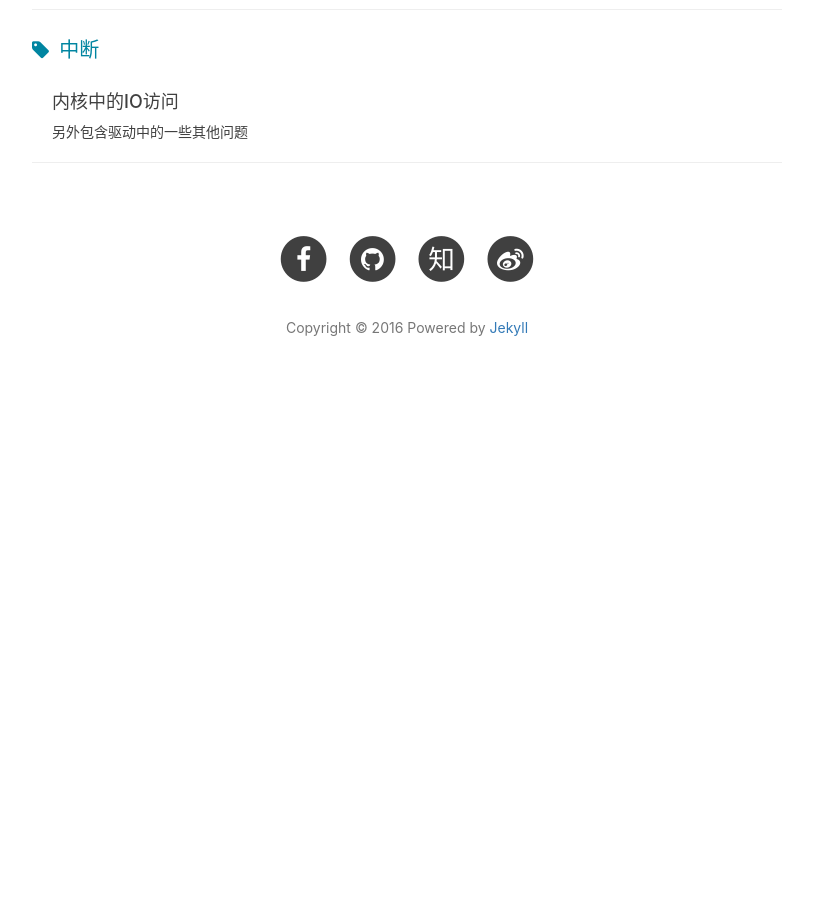
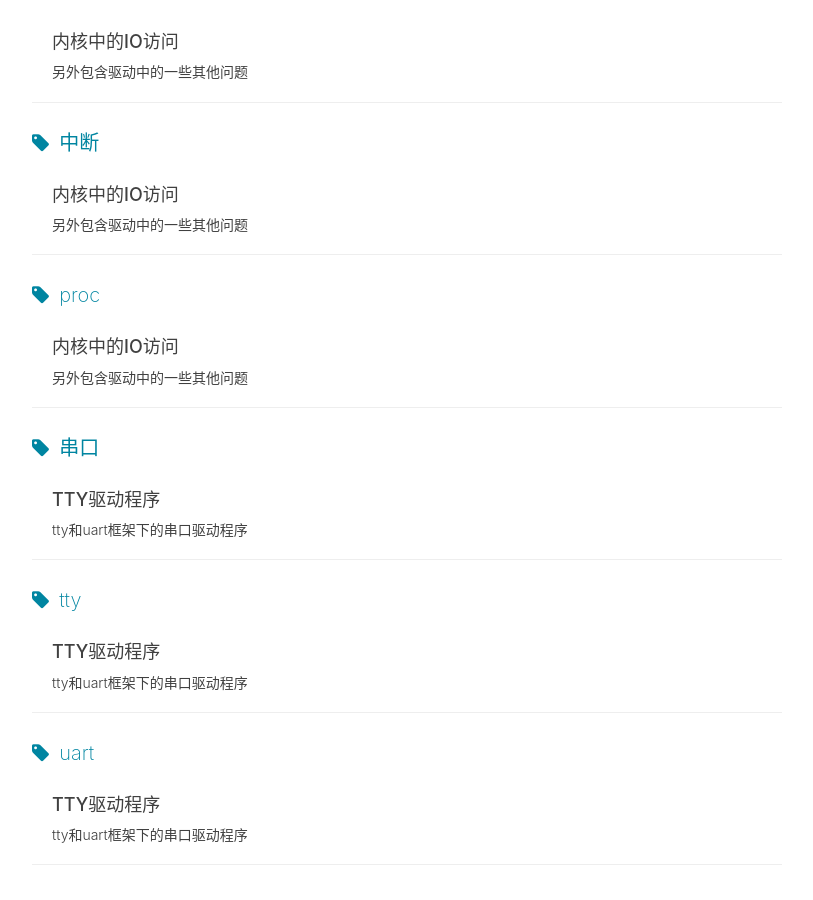
Before and after one commit to eeluobu/eeluobu.github.io, a Jekyll site: the page built from tags/index.html, in a window 1280 px wide and 900 px high, scrolled down 4137 px. Shown: the whole window, without its empty margins (233-1046 px from the left). Built offline with Jekyll 4.4.1, drawn with Linux system fonts in a browser that asks for light colours; nearby versions of some CDN libraries; comment, search, counter and statistics services are not loaded; before the commit the page ends 4542 px from its top, so only the background shows below that; some of the changed lines change nothing that is shown; some of the changed text lies outside the part shown.

Commit message:
new tty post

````diff
--- a/_posts/2016-05-04-io.markdown
+++ b/_posts/2016-05-04-io.markdown
@@ -10,6 +10,7 @@ tags:
     - linux
     - IO
     - 中断
+    - proc
 ---
 
 前面介绍的都是一些设备模型，没有具体到内核驱动的细节部分，比如访问硬件时要进行地址映射，定义ioctl的命令，驱动中的中断等。
--- /dev/null
+++ b/_posts/2016-05-05-tty.markdown
@@ -0,0 +1,476 @@
+---
+layout:     post
+title:      "TTY驱动程序"
+subtitle:   "tty和uart框架下的串口驱动程序"
+date:       2016-05-05
+author:     "luobu"
+header-img: "img/post.jpg"
+catalog:    true
+tags:
+    - linux
+    - 串口
+    - tty
+    - uart
+---
+
+### TTY框架
+
+有3种不同类型 tty 驱动：控制台，串口，和 pty 。控制台和 pty 驱动在内核中已经被编写好了，唯一需要编写的就是串口类型的驱动。
+
+#### 工作流程
+
+下面是用户程序和tty设备之间进行通信的流程图
+
+![img](/img/post/tty.jpg)
+
+**tty core**从用户获取将要发送给tty设备的数据，传递数据到**tty line discipline**（线路规程）驱动，然后线路规程驱动传递数据到**tty driver**。最后tty driver将数据格式转换后，发送给硬件。
+
+从tty 硬件收到的数据向上传输通过tty driver，进入到tty line discipline驱动，再进入到tty core，然后被用户获取。
+
+有时tty core和tty driver之间也可以不通过tty line discipline（线路规程）驱动进行通信。另外线路规程对数据格式的转化通常可以通过一些协议来实现，比如PPP或者Bluetooth等。
+
+#### uart和tty
+
+最开始的时候，老搞不清楚uart和tty的区别，以为uart驱动就是tty驱动。其实不是这样的，tty驱动程序是通用的一个tty设备程序框架，tty设备包含uart设备。也就是说，tty设备的驱动框架可以用来驱动uart设备，但是在Linux程序中，uart设备的驱动程序被开发者单独写出来了，不过uart的程序框架也是在tty基础上。
+
+下面介绍的tty设备驱动程序是通用的，也就是说在不同的平台上一般是可以用的，移植的话无非就是底层的寄存器需要更改一下。
+
+
+### TTY结构
+
+
+#### tty_driver
+
+tty_driver结构用来向tty core注册一个 tty 驱动程序。
+
+``` c
+struct tty_driver {
+    int	magic;        /* magic number for this structure */
+    struct kref kref; /* Reference management */
+    struct cdev cdev;
+    struct module *owner;
+    const char *driver_name;
+    const char *name;
+    int	name_base;   /* offset of printed name */
+    int	major;       /* major device number */
+    int	minor_start; /* start of minor device number */
+    int	minor_num;   /* number of *possible* devices */
+    int	num;         /* number of devices allocated */
+    short type;      /* type of tty driver */
+    short subtype;   /* subtype of tty driver */
+    struct ktermios init_termios; /* Initial termios */
+    int	flags;       /* tty driver flags */
+    struct proc_dir_entry *proc_entry; /* /proc fs entry */
+    struct tty_driver *other; /* only used for the PTY driver */
+    /*
+     * Pointer to the tty data structures
+     */
+    struct tty_struct **ttys;
+    struct ktermios **termios;
+    struct ktermios **termios_locked;
+    void *driver_state;
+    /*
+     * Driver methods
+     */
+    const struct tty_operations *ops;
+    struct list_head tty_drivers;
+};
+
+```
+其中`init_termios`为ktermios结构。
+
+**struct ktermios**
+
+``` c
+struct termios {
+    tcflag_t c_iflag;  /* input mode flags */
+    tcflag_t c_oflag;  /* output mode flags */
+    tcflag_t c_cflag;  /* control mode flags */
+    tcflag_t c_lflag;  /* local mode flags */
+    cc_t c_line;       /* line discipline */
+    cc_t c_cc[NCCS];   /* control characters */
+};
+```
+
+#### tty_operations
+
+tty_operations结构包含所有的回调函数，这些函数可以被tty driver设置和被tty core调用。所有包含在这个结构中的的函数指针也在tty_driver结构中，但是会很快被只有一个这个结构的实例替代。
+
+``` c
+struct tty_operations {
+    struct tty_struct * (*lookup)(struct tty_driver *driver, struct inode *inode, int idx);
+    int  (*install)(struct tty_driver *driver, struct tty_struct *tty);
+    void (*remove)(struct tty_driver *driver, struct tty_struct *tty);
+    int  (*open)(struct tty_struct * tty, struct file * filp);
+    void (*close)(struct tty_struct * tty, struct file * filp);
+    void (*shutdown)(struct tty_struct *tty);
+    void (*cleanup)(struct tty_struct *tty);
+    int  (*write)(struct tty_struct * tty, const unsigned char *buf, int count);
+    int  (*put_char)(struct tty_struct *tty, unsigned char ch);
+    void (*flush_chars)(struct tty_struct *tty);
+    int  (*write_room)(struct tty_struct *tty);
+    int  (*chars_in_buffer)(struct tty_struct *tty);
+    int  (*ioctl)(struct tty_struct *tty, unsigned int cmd, unsigned long arg);
+    long (*compat_ioctl)(struct tty_struct *tty, unsigned int cmd, unsigned long arg);
+    void (*set_termios)(struct tty_struct *tty, struct ktermios * old);
+    void (*throttle)(struct tty_struct * tty);
+    void (*unthrottle)(struct tty_struct * tty);
+    void (*stop)(struct tty_struct *tty);
+    void (*start)(struct tty_struct *tty);
+    void (*hangup)(struct tty_struct *tty);
+    int  (*break_ctl)(struct tty_struct *tty, int state);
+    void (*flush_buffer)(struct tty_struct *tty);
+    void (*set_ldisc)(struct tty_struct *tty);
+    void (*wait_until_sent)(struct tty_struct *tty, int timeout);
+    void (*send_xchar)(struct tty_struct *tty, char ch);
+    int  (*tiocmget)(struct tty_struct *tty);
+    int  (*tiocmset)(struct tty_struct *tty, unsigned int set, unsigned int clear);
+    int  (*resize)(struct tty_struct *tty, struct winsize *ws);
+    int  (*set_termiox)(struct tty_struct *tty, struct termiox *tnew);
+    int  (*get_icount)(struct tty_struct *tty, struct serial_icounter_struct *icount);
+
+    const struct file_operations *proc_fops;
+};
+```
+上面的函数比较多，一般实现open 、close 、write 、write_room 、set_termios 、tiocmget 、tiocmset等。
+
+`write_room`：用来检测缓冲区的剩余空间；
+
+`set_termios`：当设备的termios设置发生改变时，该函数被tty_core调用;
+
+`tiocmget`：获得特定tty设备的当前线路设置；
+
+`tiocmset`：为特定的tty设备设置当前线路。
+
+
+
+#### tty_struct
+
+tty core使用tty_struct保存当前特定tty端口的状态，除了少数的例外，改结构中的所有成员都只能被tty core所使用。
+
+``` c
+struct tty_struct {
+    int	magic;
+    struct kref kref;
+    struct device *dev;
+    struct tty_driver *driver;
+    const struct tty_operations *ops;
+    int index;
+
+    /* Protects ldisc changes: Lock tty not pty */
+    struct mutex ldisc_mutex;
+    struct tty_ldisc *ldisc;
+
+    struct mutex termios_mutex;
+    spinlock_t ctrl_lock;
+    /* Termios values are protected by the termios mutex */
+    struct ktermios *termios, *termios_locked;
+    struct termiox *termiox;	/* May be NULL for unsupported */
+    char name[64];
+    struct pid *pgrp;		/* Protected by ctrl lock */
+    struct pid *session;
+    unsigned long flags;
+    int count;
+    struct winsize winsize;		/* termios mutex */
+    unsigned char stopped:1, hw_stopped:1, flow_stopped:1, packet:1;
+    unsigned char low_latency:1, warned:1;
+    unsigned char ctrl_status;	/* ctrl_lock */
+    unsigned int receive_room;	/* Bytes free for queue */
+
+    struct tty_struct *link;
+    struct fasync_struct *fasync;
+    struct tty_bufhead buf;		/* Locked internally */
+    int alt_speed;		/* For magic substitution of 38400 bps */
+    wait_queue_head_t write_wait;
+    wait_queue_head_t read_wait;
+    struct work_struct hangup_work;
+    void *disc_data;
+    void *driver_data;
+    struct list_head tty_files;
+
+#define N_TTY_BUF_SIZE 4096
+
+   /*
+    * The following is data for the N_TTY line discipline.  For
+    * historical reasons, this is included in the tty structure.
+    * Mostly locked by the BKL.
+    */
+    unsigned int column;
+    unsigned char lnext:1, erasing:1, raw:1, real_raw:1, icanon:1;
+    unsigned char closing:1;
+    unsigned char echo_overrun:1;
+    unsigned short minimum_to_wake;
+    unsigned long overrun_time;
+    int num_overrun;
+    unsigned long process_char_map[256/(8*sizeof(unsigned long))];
+    char *read_buf;
+    int read_head;
+    int read_tail;
+    int read_cnt;
+    unsigned long read_flags[N_TTY_BUF_SIZE/(8*sizeof(unsigned long))];
+    unsigned char *echo_buf;
+    unsigned int echo_pos;
+    unsigned int echo_cnt;
+    int canon_data;
+    unsigned long canon_head;
+    unsigned int canon_column;
+    struct mutex atomic_read_lock;
+    struct mutex atomic_write_lock;
+    struct mutex output_lock;
+    struct mutex echo_lock;
+    unsigned char *write_buf;
+    int write_cnt;
+    spinlock_t read_lock;
+    /* If the tty has a pending do_SAK, queue it here - akpm */
+    struct work_struct SAK_work;
+    struct tty_port *port;
+};
+```
+
+
+### 操作函数
+
+#### tty注册
+
+**分配tty驱动程序**
+
+``` c
+tiny_tty_driver = alloc_tty_driver(TINY_TTY_MINORS);
+```
+TINY_TTY_MINORS为tty设备的数量。
+
+**定义操作函数**
+
+``` c
+static struct tty_operstions serial_ops = {
+    .open = demo_open,
+    .close = demo_close,
+    .write = demo_write,
+    .write_room = demo_write_room,
+    .set_termios = demo_set_terimos,
+};
+```
+
+**初始化tty驱动程序**
+
+``` c
+tiny_tty_driver->owner = THIS_MODULE;
+tiny_tty_driver->driver_name = "tiny_tty";
+tiny_tty_driver->name = "ttty";
+/*省略一些tiny_tty_driver的初始化*/
+
+/*.....*/
+
+tty_set_operations(tiny_tty_driver, &serial_ops);
+```
+
+**注册tty驱动程序**
+
+``` C
+tty_register_driver(tiny_tty_driver);
+```
+
+**注册tty设备**
+
+``` c
+for (i = 0; i < TINY_TTY_MINORS; i++)
+    tty_register_device(tiny_tty_driver, i, NULL);
+```
+第二个参数`i`是tty设备的序号。
+
+tty设备和驱动注册好之后，就可在应用程序中**open**，然后使用相关函数配置好参数后，就可以使用**read**和**write**函数进行读写。
+
+#### tty注销
+
+**注销tty设备和驱动程序**
+
+``` c
+for (i = 0; i < TINY_TTY_MINORS; i++)
+    tty_unregister_device(tiny_tty_driver, i);
+tty_unregister_driver(tiny_tty_driver);
+```
+
+### UART框架
+
+关于驱动uart设备，前面讲的是一种使用tty驱动框架的方法，另一种是使用Uart驱动框架加上tty驱动框架混合驱动。
+
+
+### UART结构
+
+uart驱动程序围绕三个关键的数据结构展开，分别是：`uart_driver`、`uart_port`、`uart_ops`。
+
+#### uart_driver
+
+struct uart_driver是Uart相关的驱动程序的特定结构。
+
+``` c
+struct uart_driver {
+    struct module *owner;
+    const char    *driver_name;
+    const char    *dev_name;
+    int   major;
+    int   minor;
+    int   nr;
+    struct console *cons;
+    /*
+     * these are private; the low level driver should not
+     * touch these; they should be initialised to NULL
+     */
+    struct uart_state	*state;
+    struct tty_driver	*tty_driver;
+};
+```
+
+#### uart_port
+
+struct uart_port结构用来对Uart的端口进行初始化和配置。
+
+``` c
+struct uart_port {
+    spinlock_t lock;
+    unsigned long iobase;  /*输入输出[bwl] */
+    unsigned char __iomem *membase;  /* 读写[bwl] */
+    unsigned int  (*serial_in)(struct uart_port *, int);
+    void (*serial_out)(struct uart_port *, int, int);
+    void (*set_termios)(struct uart_port *,struct ktermios *new,struct ktermios *old);
+    int  (*handle_irq)(struct uart_port *);
+    void (*pm)(struct uart_port *, unsigned int state, unsigned int old);
+    unsigned int  irq;       /* 中断号 */
+    unsigned long irqflags;  /* 中断标志位 */
+    unsigned int  uartclk;   /*uart基础时钟 */
+    unsigned int  fifosize;  /* 发送fifo深度 */
+    unsigned char x_char;    /* xon/xoff char */
+    unsigned char regshift;  /* reg offset shift */
+    unsigned char iotype;    /* io通道类型 */
+
+/*省略了一些函数*/
+/*.......*/
+/*.......*/
+
+
+};
+```
+
+#### uart_ops
+
+struct uart_ops结构体是每一个Uart驱动程序必须支持的物理硬件上可以完成的入口函数的集合。
+
+``` c
+struct uart_ops {
+    unsigned int (*tx_empty)(struct uart_port *);
+    void     (*set_mctrl)(struct uart_port *, unsigned int mctrl);
+    unsigned int (*get_mctrl)(struct uart_port *);
+    void (*stop_tx)(struct uart_port *);
+    void (*start_tx)(struct uart_port *);
+    void (*send_xchar)(struct uart_port *, char ch);
+    void (*stop_rx)(struct uart_port *);
+    void (*enable_ms)(struct uart_port *);
+    void (*break_ctl)(struct uart_port *, int ctl);
+    int  (*startup)(struct uart_port *);
+    void (*shutdown)(struct uart_port *);
+    void (*flush_buffer)(struct uart_port *);
+    void (*set_termios)(struct uart_port *, struct ktermios *new, struct ktermios *old);
+    void (*set_ldisc)(struct uart_port *, int new);
+    void (*pm)(struct uart_port *, unsigned int state, unsigned int oldstate);
+    int  (*set_wake)(struct uart_port *, unsigned int state);
+/*
+* Return a string describing the type of the port
+*/
+    const char *(*type)(struct uart_port *);
+/*
+* Release IO and memory resources used by the port.
+* This includes iounmap if necessary.
+*/
+    void (*release_port)(struct uart_port *);
+/*
+* Request IO and memory resources used by the port.
+* This includes iomapping the port if necessary.
+*/
+    int  (*request_port)(struct uart_port *);
+    void (*config_port)(struct uart_port *, int);
+    int  (*verify_port)(struct uart_port *, struct serial_struct *);
+    int  (*ioctl)(struct uart_port *, unsigned int, unsigned long);
+};
+```
+
+### 操作函数
+
+基本的结构体介绍完了，然后就是操作了，和使用tty结构驱动一样，首先是注册，然后是添加，然后是使用，最后是移除并释放资源。
+
+#### 注册
+
+
+使用Uart层驱动注册一个Uart设备。
+
+``` c
+int uart_register_driver(struct uart_driver *drv);
+```
+注册完之后，需要调用uart_add_one_port函数，添加一个已定义的端口结构。
+
+``` c
+int uart_add_one_port(struct uart_driver *drv, struct uart_port *uport);
+```
+`*drv`：指向该端口的低等级驱动的uart的指针；
+
+`*uport`：uart要使用的端口结构。
+
+
+#### 功能函数
+
+注册好了就可以通过功能函数发送和读写数据了。
+
+**发送功能函数**
+
+``` c
+static int uart_write(struct tty_struct *tty, const unsigned char *buf, int count);
+```
+该函数用来往`*buf`里面写字符串，写完后将字符串发送出去。
+
+``` c
+static int uart_put_char(struct tty_struct *tty, unsigned char ch);
+```
+该函数用来发送单个字符。
+
+**接收函数**
+
+这里要注意，接收不是uart_read，uart框架中包括前面讲的tty都是没有read函数。因为发送数据是用户主动地，而接收（当用户调用read()函数时）则是读一片缓冲区中已经放好的数据。
+
+``` c
+void tty_flip_buffer_push(struct tty_struct *tty);
+```
+tty核心将数据放在上面的函数中的缓冲数据上，直到被用户请求。因为tty核心提供了缓冲逻辑，因此每个tty驱动并非一定要实现他自身的缓冲逻辑。
+
+对于buffer，有以下几个常用的基本函数。
+
+``` c
+static struct tty_buffer *tty_buffer_alloc(struct tty_struct *tty, size_t size);
+/* 申请一个size大小的buffer */
+
+static void tty_buffer_free(struct tty_struct *tty, struct tty_buffer *b);
+/* 释放一块指定地址的buffer */
+
+void tty_buffer_flush(struct tty_struct *tty);
+/* 用于刷新buffer */
+
+void tty_buffer_init(struct tty_struct *tty);
+/* 用于buffer初始化 */
+
+static inline int tty_insert_flip_char(struct tty_struct *tty, unsigned char ch, char flag);
+/* 用于向buffer中插入单个字符 */
+
+static inline int tty_insert_flip_string(struct tty_struct *tty, const unsigned char *chars, size_t size);
+/* 用于向buffer中插入一个字符串 */
+```
+
+#### 注销
+
+移除函数为
+
+``` c
+int uart_remove_one_port(struct uart_driver *drv, struct uart_port *uport);
+```
+注销函数为
+
+``` c
+void uart_unregister_driver(struct uart_driver *drv);
+```
````
Also changed, not shown: img/post/tty.jpg (added).
